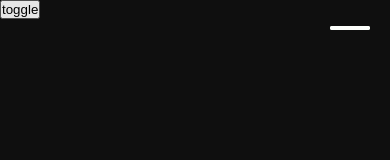
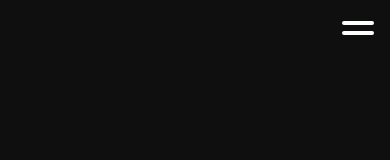
Before and after one commit to hubatrifusz/taxi, an Angular app: page / in a window 390 px wide. Shown: the top 160 px of the page. Built offline with nearby package versions, Linux system fonts and the light colour scheme.

Commit message:
navbar hamburger icon done

```diff
--- a/src/app/components/navbar/navbar.component.html
+++ b/src/app/components/navbar/navbar.component.html
@@ -1,16 +1,14 @@
-<button (click)="toggleNavbar()">toggle</button>
-
 <div class="navbar">
-  <div class="navIcon">
-    <span class="" (click)="openNavbar()"></span>
-    <span class="" (click)="openNavbar()"></span>
+  <div class="navIcon" (click)="openNavbar()">
+    <span></span>
+    <span></span>
   </div>
 </div>
 
 <nav [class.visible]="showNavbar">
   <ul>
-    <li><a href="">főoldal</a></li>
-    <li><a href="">foglalás</a></li>
-    <li><a href="">rólam</a></li>
+    <li><a href="/">főoldal</a></li>
+    <li><a href="/reserve">foglalás</a></li>
+    <li><a href="/about">rólam</a></li>
   </ul>
 </nav>
--- a/src/app/components/navbar/navbar.component.scss
+++ b/src/app/components/navbar/navbar.component.scss
@@ -36,11 +36,6 @@
   }
 }
 
-button {
-  position: fixed;
-  z-index: 10;
-}
-
 .visible {
   top: 0;
 }
@@ -61,32 +56,42 @@
 
   .navIcon {
     margin: 1rem;
-    width: 3rem;
+    width: 2rem;
     height: 1.5rem;
     justify-content: center;
     align-items: center;
     display: flex;
     flex-direction: column;
+    z-index: 10;
 
     span {
       position: absolute;
       display: block;
       height: 4px;
-      width: 2.5rem;
+      width: 2rem;
       background-color: $secondary-color;
       border-radius: 4px;
       transition: transform 0.2s ease-in-out;
-      z-index: 10;
+    }
+
+    span:first-child {
+      margin-top: -0.6rem;
+    }
+
+    span:last-child {
+      margin-top: 0.6rem;
     }
 
     span.open:first-child {
       transform: rotate(45deg);
       background-color: $main-color;
+      margin-top: 0;
     }
 
     span.open:last-child {
       transform: rotate(-45deg);
       background-color: $main-color;
+      margin-top: 0;
     }
   }
 }
--- a/src/app/components/navbar/navbar.component.ts
+++ b/src/app/components/navbar/navbar.component.ts
@@ -9,11 +9,6 @@
 })
 export class NavbarComponent {
   showNavbar = false;
-  open = false;
-
-  toggleNavbar() {
-    this.showNavbar = !this.showNavbar;
-  }
 
   openNavbar() {
     const topSpan = document.querySelector('.navIcon')!.children[0];
```
